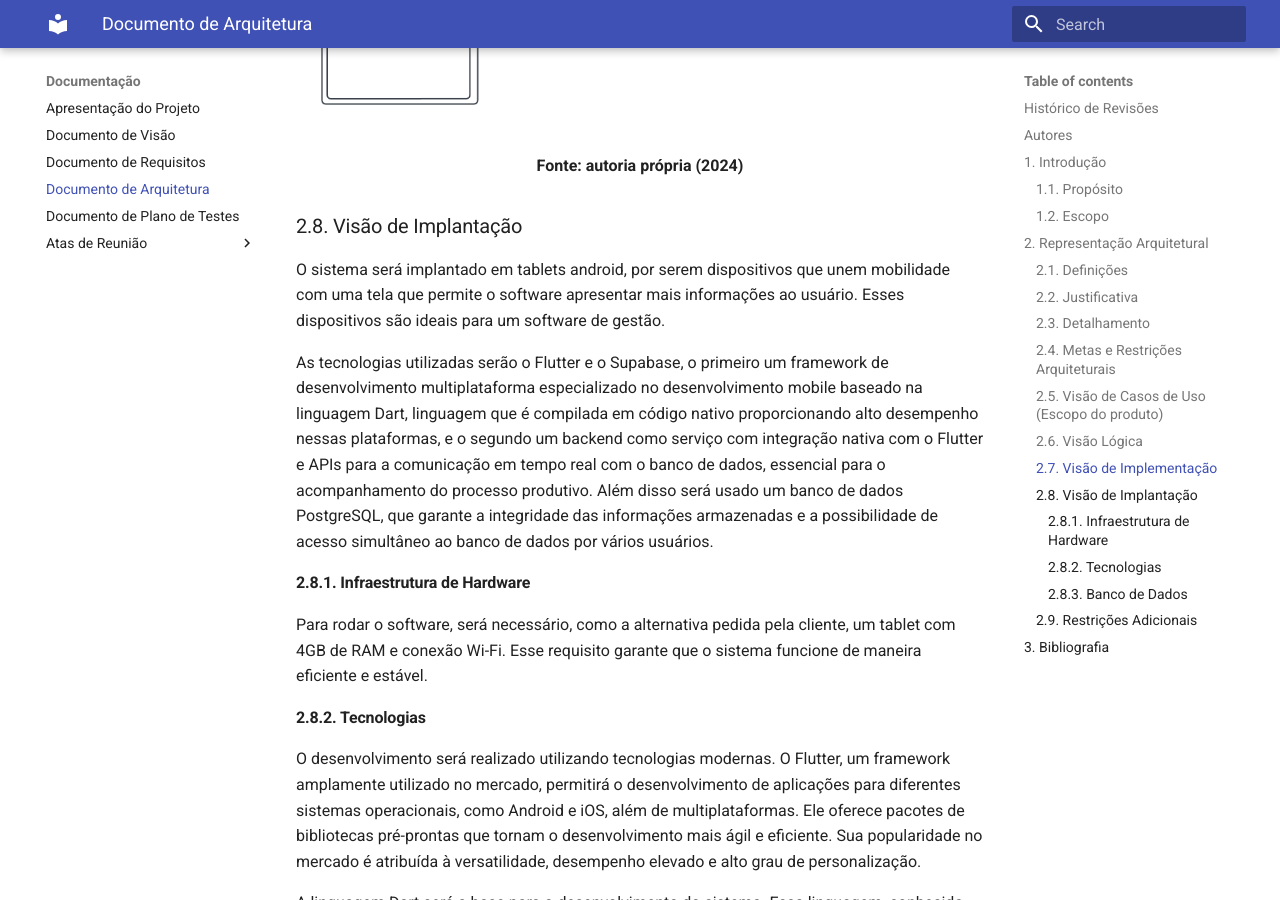
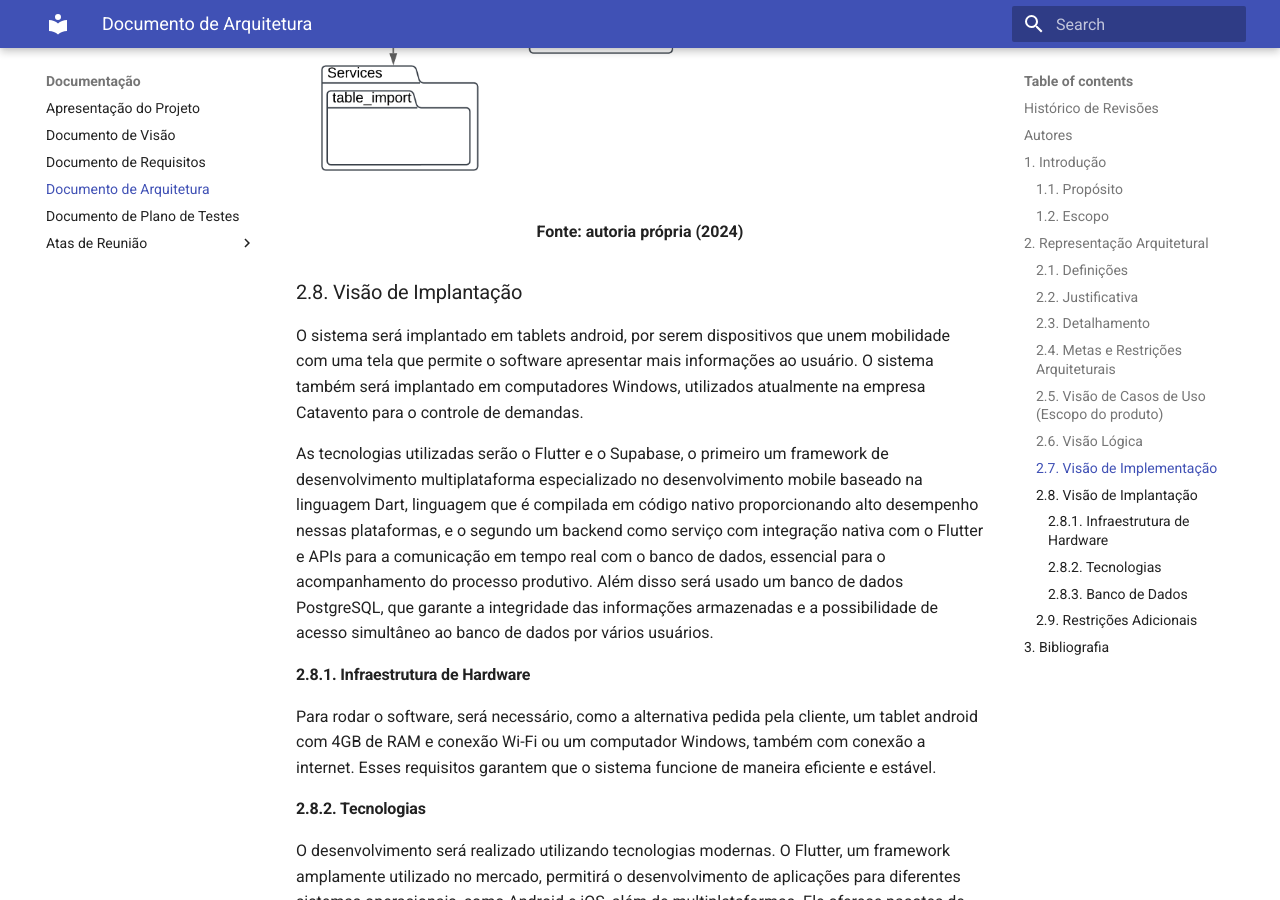
Before and after one commit to JAugustoM/Gestao-Catavento, an MkDocs documentation site: the page built from docs/documento-arquitetura/documento-arquitetura.md, in a window 1280 px wide and 900 px high, scrolled down 12023 px. Built offline with MkDocs 1.6.1 and Material for MkDocs 9.7.7, drawn with Linux system fonts in a browser that asks for light colours; some of the changed text lies outside the part shown.

Commit message:
[DOCS] Documento de arquitetura 1.1

```diff
--- a/docs/documento-arquitetura/documento-arquitetura.md
+++ b/docs/documento-arquitetura/documento-arquitetura.md
@@ -19,6 +19,7 @@
 | 0.13 | 18/12/2024 | Complementando a visão de implementação e revisando | Mariana Pereira |
 | 0.14 | 18/12/2024 | Revisando e reestruturando os tópicos de metas e restrições arquiteturais e restrições adicionais | Mariana Pereira |
 | 1.0 | 18/12/2024 | Revisão final | José Augusto |
+| 1.1 | 21/12/2024 | Menções adicionadas sobre a implantação do app em computadores Windows | José Augusto |
 
 ## Autores
 
@@ -174,13 +175,13 @@ A comunicação com o banco de dados é realizada através da classe **Client**
 
 ### 2.8. Visão de Implantação
 
-O sistema será implantado em tablets android, por serem dispositivos que unem mobilidade com uma tela que permite o software apresentar mais informações ao usuário. Esses dispositivos são ideais para um software de gestão.
+O sistema será implantado em tablets android, por serem dispositivos que unem mobilidade com uma tela que permite o software apresentar mais informações ao usuário. O sistema também será implantado em computadores Windows, utilizados atualmente na empresa Catavento para o controle de demandas.
 
 As tecnologias utilizadas serão o Flutter e o Supabase, o primeiro um framework de desenvolvimento multiplataforma especializado no desenvolvimento mobile baseado na linguagem Dart, linguagem que é compilada em código nativo proporcionando alto desempenho nessas plataformas, e o segundo um backend como serviço com integração nativa com o Flutter e APIs para a comunicação em tempo real com o banco de dados, essencial para o acompanhamento do processo produtivo. Além disso será usado um banco de dados PostgreSQL, que garante a integridade das informações armazenadas e a possibilidade de acesso simultâneo ao banco de dados por vários usuários.
 
 #### 2.8.1. Infraestrutura de Hardware
 
-Para rodar o software, será necessário, como a alternativa pedida pela cliente, um tablet com 4GB de RAM e conexão Wi-Fi. Esse requisito garante que o sistema funcione de maneira eficiente e estável.
+Para rodar o software, será necessário, como a alternativa pedida pela cliente, um tablet android com 4GB de RAM e conexão Wi-Fi ou um computador Windows, também com conexão a internet. Esses requisitos garantem que o sistema funcione de maneira eficiente e estável.
 
 #### 2.8.2. Tecnologias
 
@@ -202,6 +203,8 @@ Entre as restrições de qualidade, destaca-se a usabilidade, que requer que a i
 
 No aspeto de portabilidade, o sistema deve ser projetado para funcionar de forma eficaz em dispositivos móveis como tablets, que são amplamente utilizados no ambiente de trabalho da empresa. Essa característica garante que o sistema possa ser acessado em qualquer local dentro do ambiente corporativo. Por fim, a manutenibilidade do código é uma prioridade. O sistema deve ser desenvolvido de forma modular, com documentação clara e boas práticas de programação, facilitando a identificação e correção de falhas ou a adição de novas funcionalidades. Isso é essencial para que o sistema possa	ser atualizado regularmente e acompanhar as necessidades crescentes do negócio e mantendo-se relevante e funcional ao longo do tempo.
 
+O aplicativo também deverá ser facilmente instalável e executável em computadores Windows, visto o uso exclusivo do computador pelos gerentes para as atividades de planejamento de quais demandas serão produzidas no expediente. O arquivo de instalação deverá ser suficiente para a implantação do sistema nas máquinas da empresa, de forma que o aplicativo seja implantável sem conhecimento técnico prévio.
+
 ## 3. Bibliografia
 
 ALURA. **O que é Flutter? O Framework do Iniciante ao Avançado**. 2023. Disponível em: <https://www.alura.com.br/artigos/flutter?srsltid=AfmBOorUEUJL41Ic2Su7wjTpL7NKLdhUQ2dYdDMhPqwyBBAVQ-sZlJwe>. Acesso em: 13 de dezembro de 2024.
```
